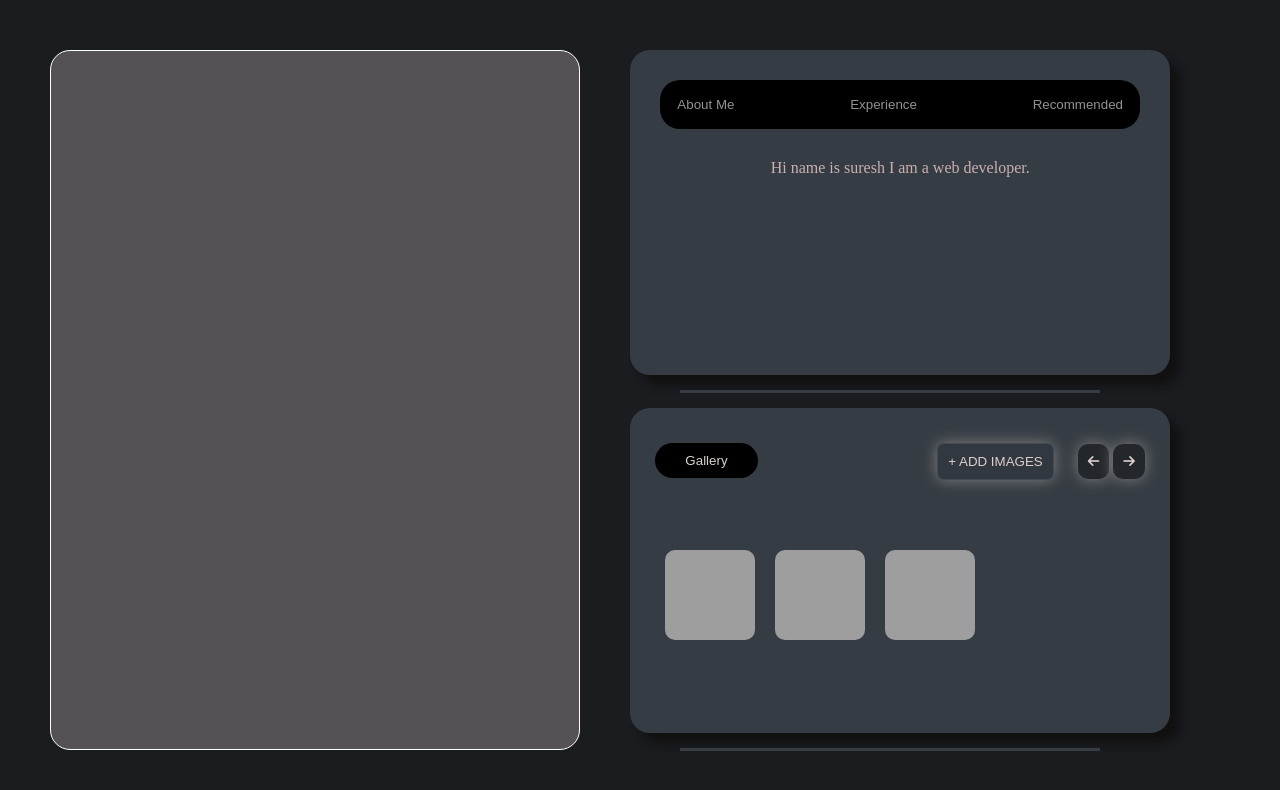
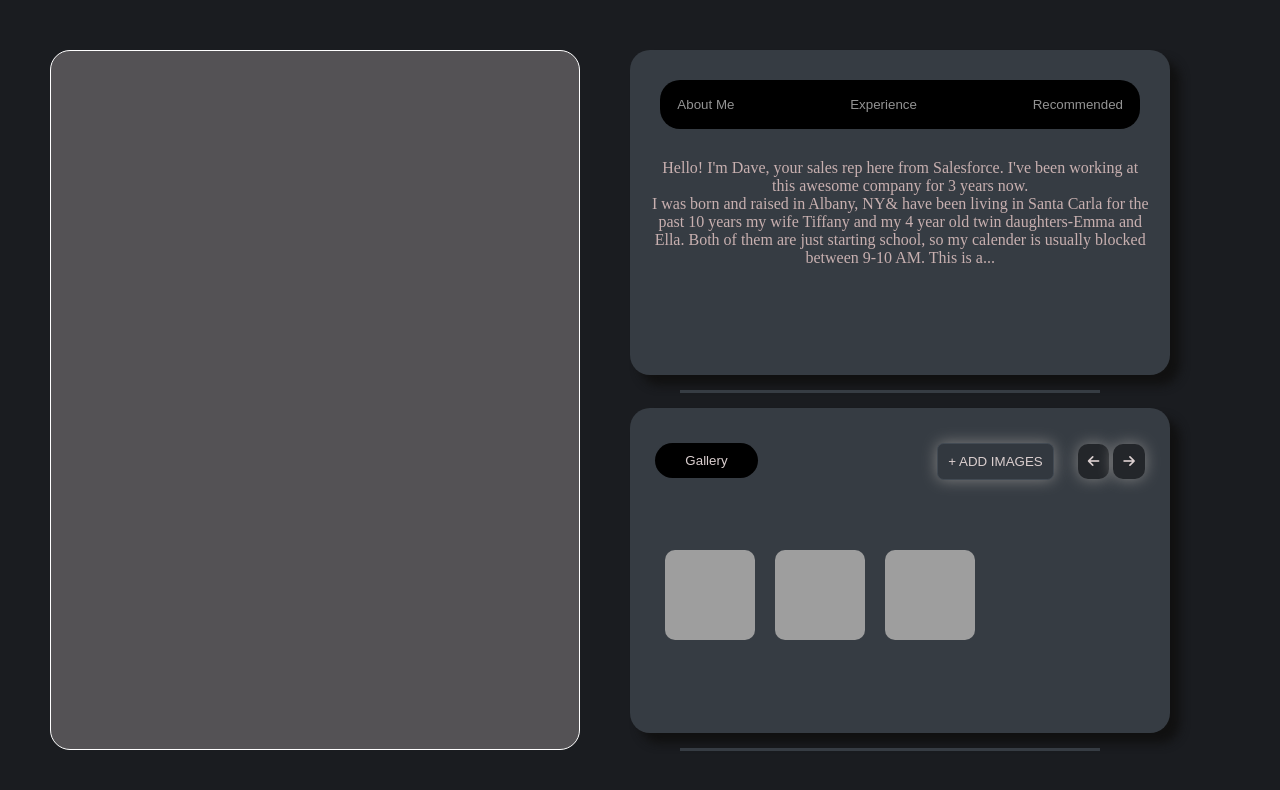
Before and after one commit to sureshnenavath/assignment-Lunacal, a plain HTML site: page index.html in a window 1280 px wide. Drawn offline with Linux system fonts and the light colour scheme; grey boxes are pictures that could not be loaded.

Commit message:
index.html

```diff
--- a/index.html
+++ b/index.html
@@ -18,7 +18,7 @@
                         <button class="buttons" onclick="fun2()">Experience</button>
                         <button class="buttons" onclick="fun3()">Recommended</button>
                     </div>
-                    <p id="para">Hi name is suresh I am a web developer.</p>
+                    <p id="para">Hello! I'm Dave, your sales rep here from Salesforce. I've been working at this awesome company for 3 years now. <br> I was born and raised in Albany, NY& have been living in Santa Carla for the past 10 years my wife Tiffany and my 4 year old twin daughters-Emma and Ella. Both of them are just starting school, so my calender is usually blocked between 9-10 AM. This is a...</p>
                 </div>
             <hr class="line">
             <div class="right-bottom borders right">
```
